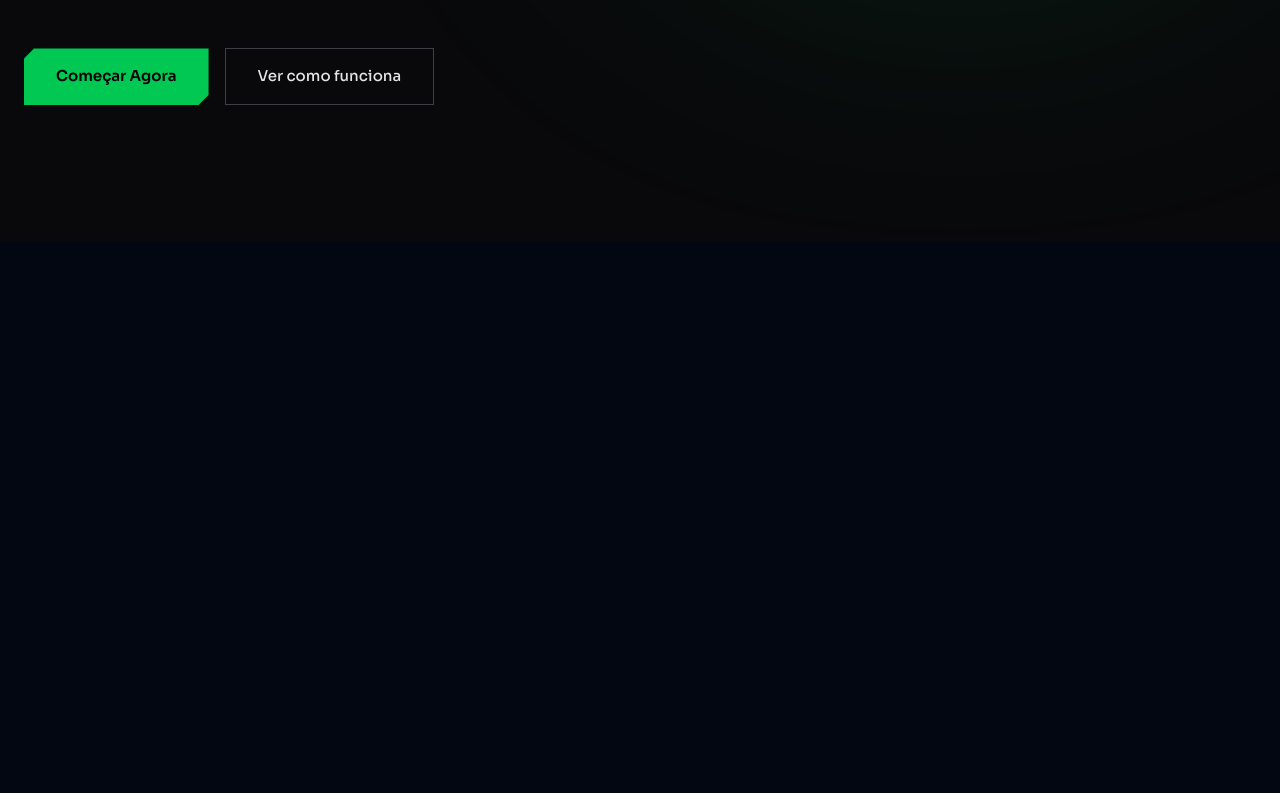
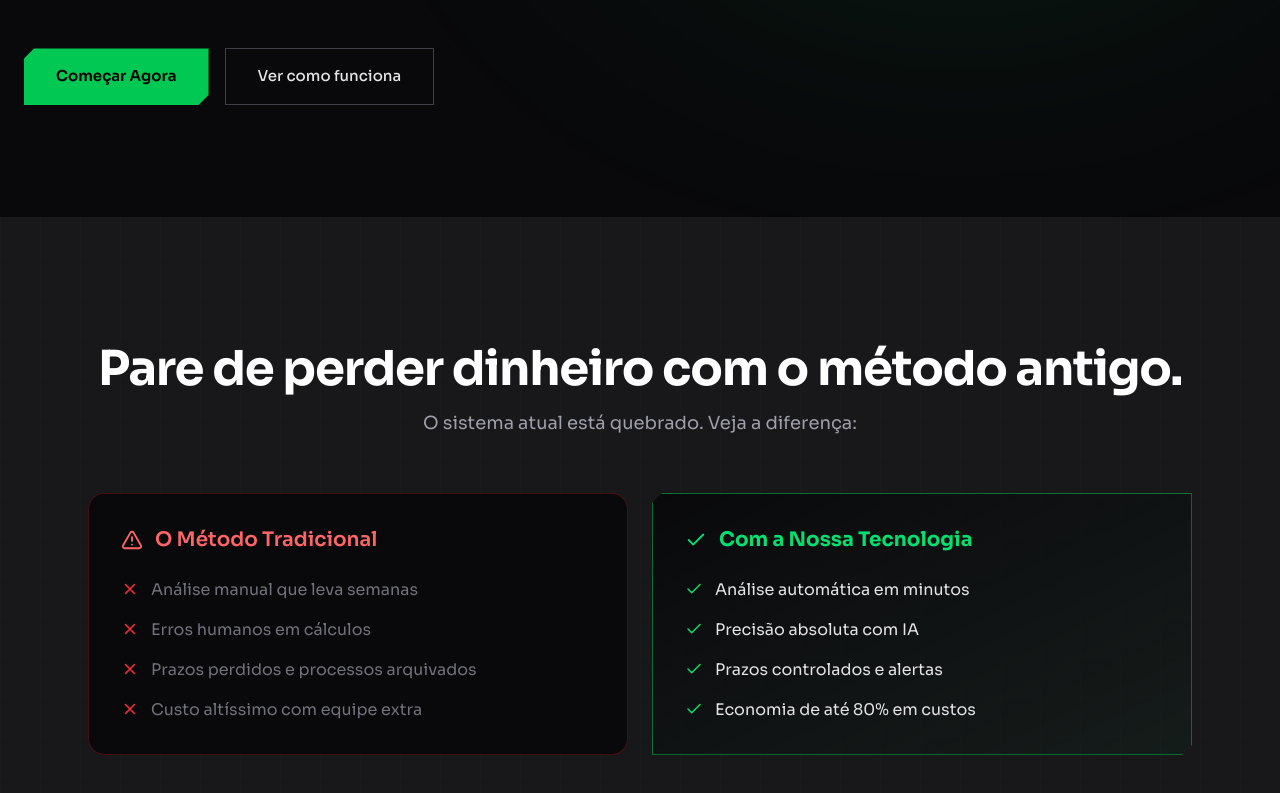
Before and after one commit to pedrofsneto33/EBookall, a Next.js app: page / in a window 1280 px wide. Shown: the part 559-1352 px from the top of the page. Before the commit the page ends 800 px from the top, so only its background shows below. Built offline with nearby package versions, Linux system fonts and the light colour scheme; no server answers.

Commit message:
ProblemSection (dor vs solução)

```diff
--- a/app/page.tsx
+++ b/app/page.tsx
@@ -2,6 +2,7 @@
 
 import { useEffect, useState } from "react";
 import Link from "next/link";
+import ProblemSection from "@/components/home/ProblemSection";
 import { motion } from "motion/react";
 
 interface CountUpProps {
@@ -150,6 +151,8 @@ export default function HomePage() {
           </motion.div>
         </div>
       </section>
+
+      <ProblemSection />
     </div>
   );
 }
--- /dev/null
+++ b/components/home/ProblemSection.tsx
@@ -0,0 +1,108 @@
+"use client";
+
+import { motion } from "motion/react";
+import { X, Check, AlertTriangle } from "lucide-react";
+
+const PAIN_POINTS = [
+  "Análise manual que leva semanas",
+  "Erros humanos em cálculos",
+  "Prazos perdidos e processos arquivados",
+  "Custo altíssimo com equipe extra",
+];
+
+const GAINS = [
+  "Análise automática em minutos",
+  "Precisão absoluta com IA",
+  "Prazos controlados e alertas",
+  "Economia de até 80% em custos",
+];
+
+export default function ProblemSection() {
+  return (
+    <section className="relative bg-zinc-900 py-24 md:py-32 overflow-hidden">
+      <div
+        className="pointer-events-none absolute inset-0 opacity-[0.15]"
+        style={{
+          backgroundImage:
+            "linear-gradient(to right, rgba(255,255,255,0.08) 1px, transparent 1px), linear-gradient(to bottom, rgba(255,255,255,0.08) 1px, transparent 1px)",
+          backgroundSize: "40px 40px",
+        }}
+      />
+
+      <div className="relative mx-auto max-w-6xl px-6">
+        <div className="text-center mb-14">
+          <h2 className="font-sora text-4xl md:text-5xl font-bold tracking-tight text-white">
+            Pare de perder dinheiro com o método antigo.
+          </h2>
+          <p className="mt-4 text-zinc-400 text-lg">
+            O sistema atual está quebrado. Veja a diferença:
+          </p>
+        </div>
+
+        <div className="grid md:grid-cols-2 gap-6">
+          {/* Lado esquerdo - método tradicional */}
+          <motion.div
+            initial={{ opacity: 0.2, y: -20 }}
+            whileInView={{ opacity: 1, y: 0 }}
+            viewport={{ once: true, amount: 0.3 }}
+            transition={{ duration: 1.2, ease: "easeOut" }}
+            className="rounded-2xl bg-zinc-950 border border-red-900/50 p-8"
+          >
+            <div className="flex items-center gap-3 mb-6">
+              <AlertTriangle className="text-red-400" size={22} />
+              <h3 className="text-xl font-semibold text-red-400">
+                O Método Tradicional
+              </h3>
+            </div>
+            <ul className="space-y-4">
+              {PAIN_POINTS.map((item, i) => (
+                <motion.li
+                  key={item}
+                  initial={{ opacity: 0.3 }}
+                  whileInView={{ opacity: 1 }}
+                  viewport={{ once: true }}
+                  transition={{ duration: 0.8, delay: i * 0.15 }}
+                  className="flex items-start gap-3 text-zinc-500"
+                >
+                  <X className="text-red-500 mt-0.5 shrink-0" size={18} />
+                  <span>{item}</span>
+                </motion.li>
+              ))}
+            </ul>
+          </motion.div>
+
+          {/* Lado direito - nossa solução */}
+          <motion.div
+            initial={{ opacity: 0, scale: 0.85 }}
+            whileInView={{ opacity: 1, scale: 1 }}
+            viewport={{ once: true, amount: 0.3 }}
+            transition={{ type: "spring", stiffness: 120, damping: 14, delay: 0.2 }}
+            className="clip-custom relative bg-gradient-to-br from-zinc-950 to-green-950/20 border border-green-500/50 p-8 shadow-[0_0_40px_rgba(0,200,83,0.10)]"
+          >
+            <div className="flex items-center gap-3 mb-6">
+              <Check className="text-green-400" size={22} />
+              <h3 className="text-xl font-bold text-green-400">
+                Com a Nossa Tecnologia
+              </h3>
+            </div>
+            <ul className="space-y-4">
+              {GAINS.map((item, i) => (
+                <motion.li
+                  key={item}
+                  initial={{ opacity: 0, x: 20 }}
+                  whileInView={{ opacity: 1, x: 0 }}
+                  viewport={{ once: true }}
+                  transition={{ type: "spring", stiffness: 160, damping: 16, delay: 0.4 + i * 0.12 }}
+                  className="flex items-start gap-3 text-zinc-200"
+                >
+                  <Check className="text-green-400 mt-0.5 shrink-0" size={18} />
+                  <span>{item}</span>
+                </motion.li>
+              ))}
+            </ul>
+          </motion.div>
+        </div>
+      </div>
+    </section>
+  );
+}
```
